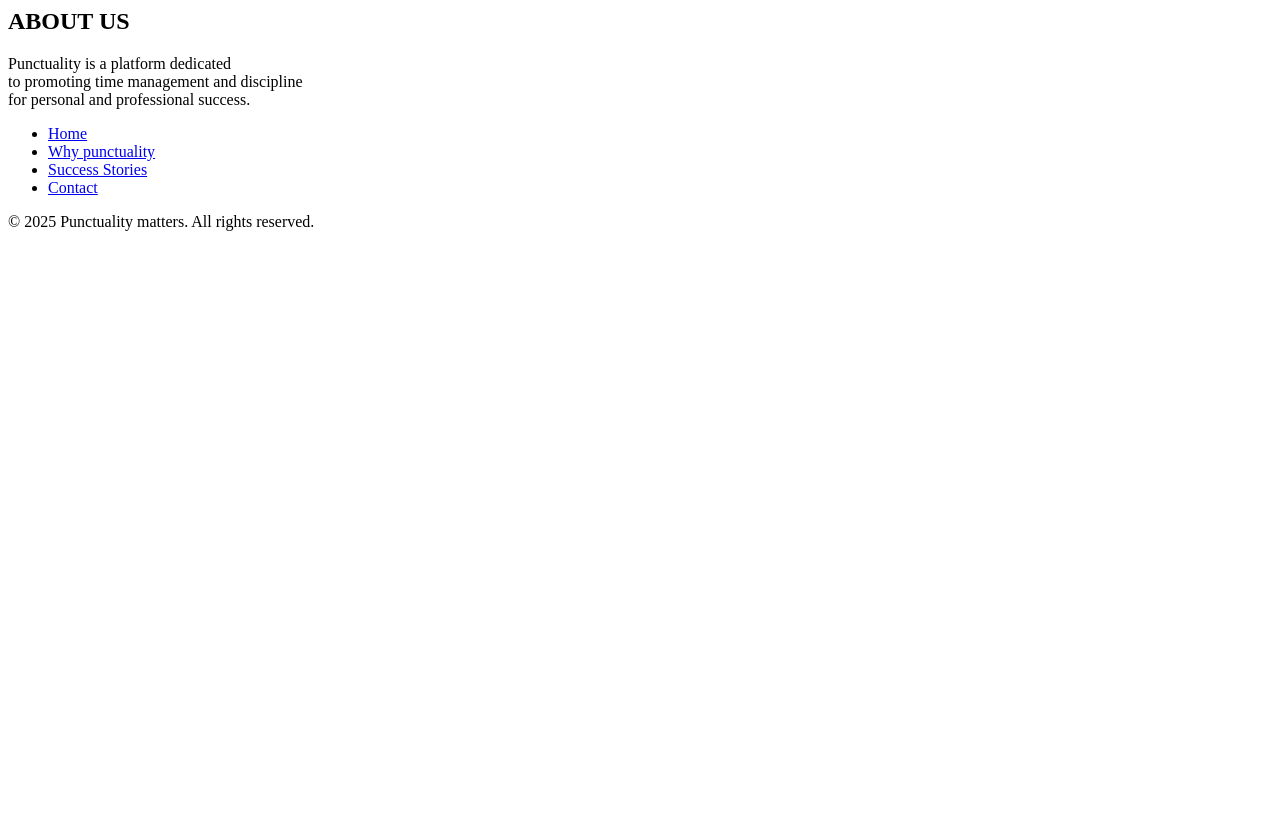
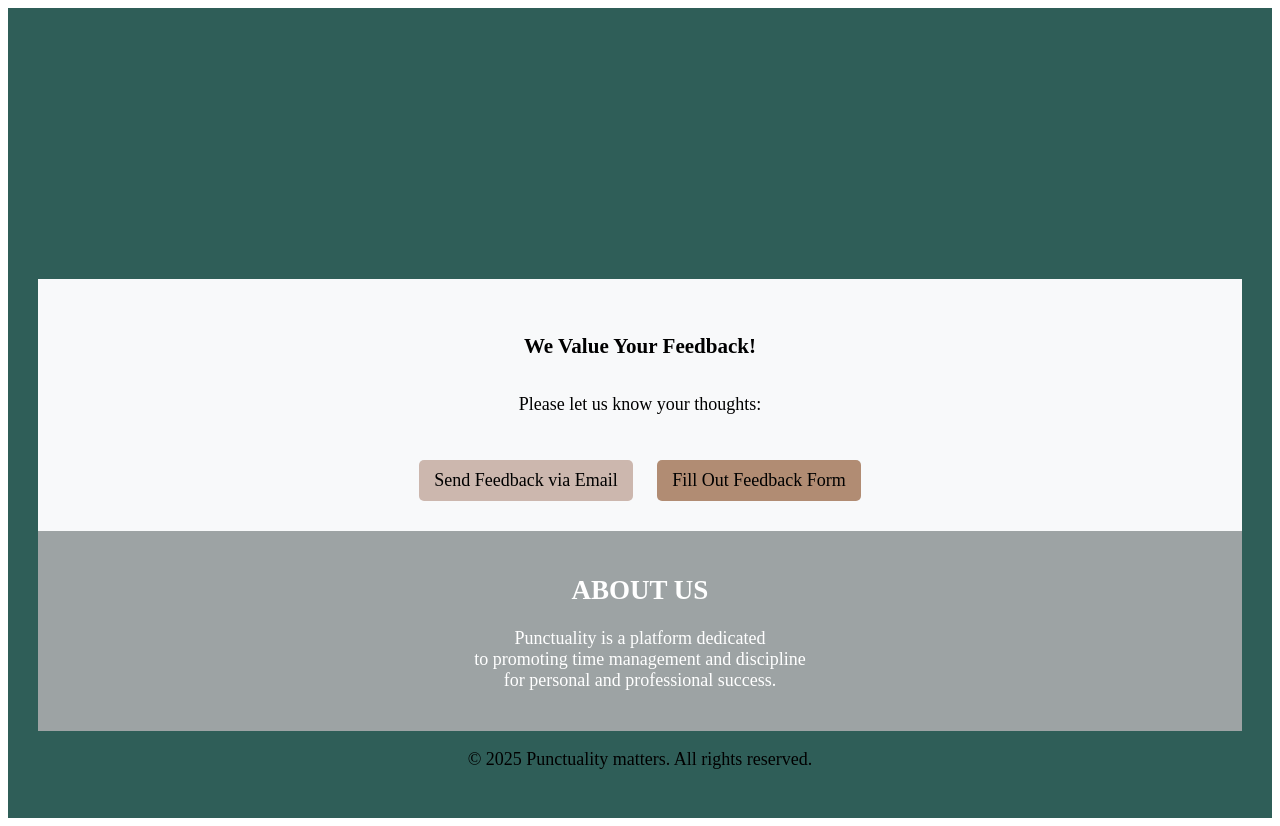
Before and after one commit to meronteklehaymanotgebru/Punctuality, a plain HTML site: page index.html in a window 1280 px wide. Before the commit the page ends 800 px from the top, so only its background shows below. Drawn offline with Linux system fonts and the light colour scheme.

Commit message:
Adding files to footer of the websie

```diff
--- a/index.html
+++ b/index.html
@@ -1,22 +1,34 @@
+
+<!DOCTYPE html>
+<html lang="en">
+<head>
+    <meta charset="UTF-8">
+    <meta name="viewport" content="width=device-width, initial-scale=1.0">
+    <link rel="stylesheet" href="style.css">
+    <title>Document</title>
+</head>
+<body>
+
 
 <div class="lastFooter">
     <div class="about">
-        <div class="matter">
-            <h2>ABOUT US</h2>
-            <p> Punctuality is a platform dedicated <br>to promoting time management and discipline <br> for
-                personal and professional success.</p>
-        </div>
+
 
         <div class="suc">
-            <ul>
-                <div class="success">
-                    <li><a href="#Home">Home</a></li>
-                    <li><a href="#Why punctuality ">Why punctuality</a></li>
-                    <li><a href="#success stories">Success Stories</a></li>
-                    <li><a href="contact">Contact</a></li>
-                </div>
-            </ul>
-            <p> &#169 2025 Punctuality matters. All rights reserved. </p>
+            <footer>
+                <h3>We Value Your Feedback!</h3>
+                <p>Please let us know your thoughts:</p>
+                <a class="email-button" href="mailto:safiamohabdi.com">Send Feedback via Email</a>
+                <a class="form-button" target="_blank"
+                    href="https://docs.google.com/forms/d/1-a18mgqku15niNEY2-AxoFesW_FmPMeZWfEbs7XBupw/edit">Fill Out
+                    Feedback Form</a>
+            </footer>
+            <div class="matter">
+                <h2>ABOUT US</h2>
+                <p> Punctuality is a platform dedicated <br>to promoting time management and discipline <br> for
+                    personal and professional success.</p>
+            </div>
+      <p> &#169 2025 Punctuality matters. All rights reserved. </p>
         </div>
 
 
@@ -24,3 +36,6 @@
 
     </div>
 </div>
+
+</body>
+</html>
--- a/style.css
+++ b/style.css
@@ -2,20 +2,57 @@
 #use {
         color: chocolate;
 }
+footer {
+    background-color: #F8F9FA;
+    padding: 20px;
+    text-align: center;
+    margin-top: 20%;
+}
+footer h3 {
+    margin: 3% auto;
+}
+footer p {
+    margin: 3% auto;
+}
+.email-button,
+.form-button {
+    margin: 10px;
+    display: inline-block;
+    padding: 10px 15px;
+    color: black;
+    text-decoration: none;
+    border-radius: 5px;
+}
+.email-button {
+    background-color: #CCB7AE;
+}
+.form-button {
+    background-color: #B18C73;
+}
+
+
+
+
+
+
+
     .about{
+
         align-items: center;
         justify-content: center;
         text-align: center;
 
+
     }
     .matter{
-        background-color: #B18C73;
+        background-color: #9DA3A4;
         padding: 22px;
         font-size: large;
+        color: white;
 
     }
     .matter h2{
-        color: #d2691e;
+        color: white;
     }
     .success {
         display: flex;
@@ -34,7 +71,7 @@
         color: #7e441e;
     }
     .suc{
-        background-color: #9DA3A4;
+        background-color:  #2F5E58;
         padding: 30px;
         font-size: large;
     }
```
